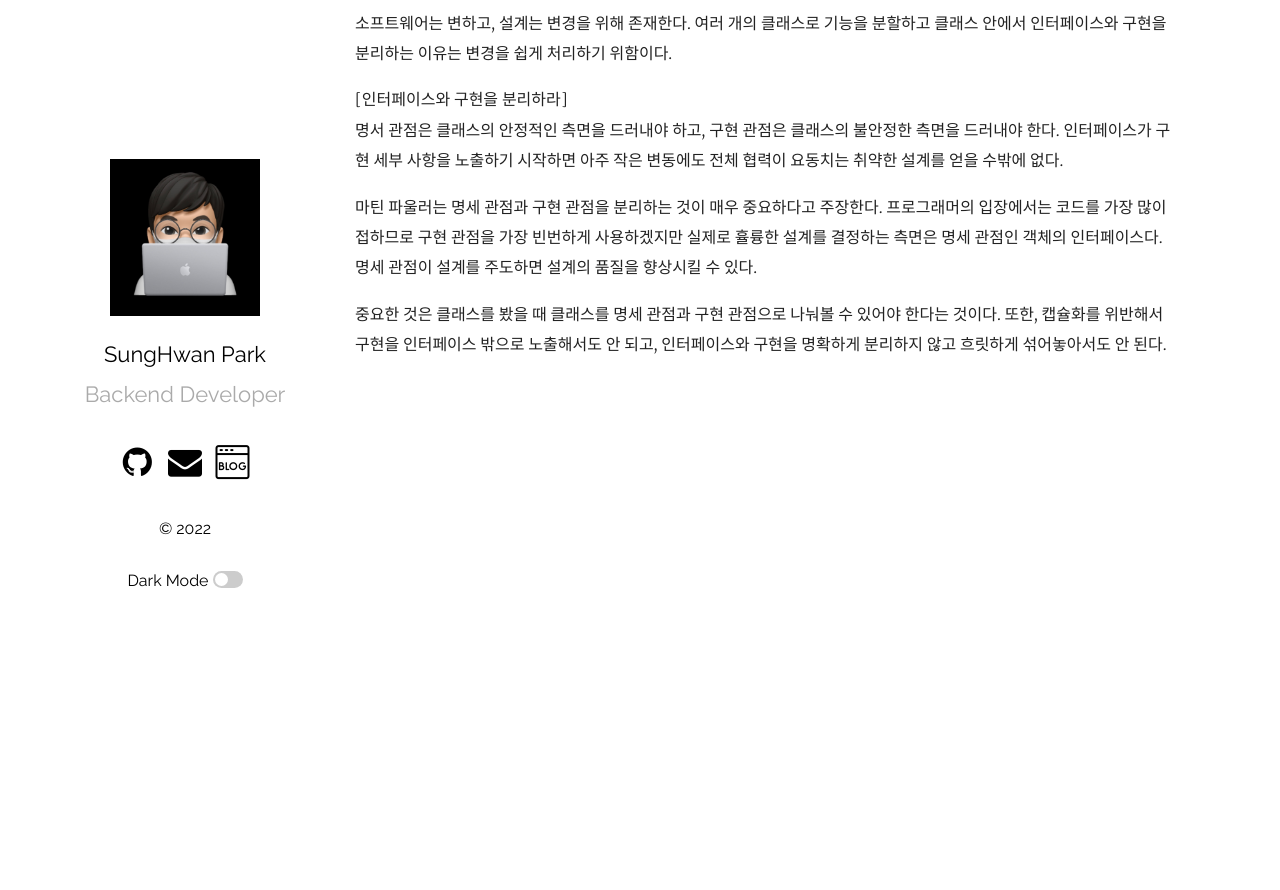
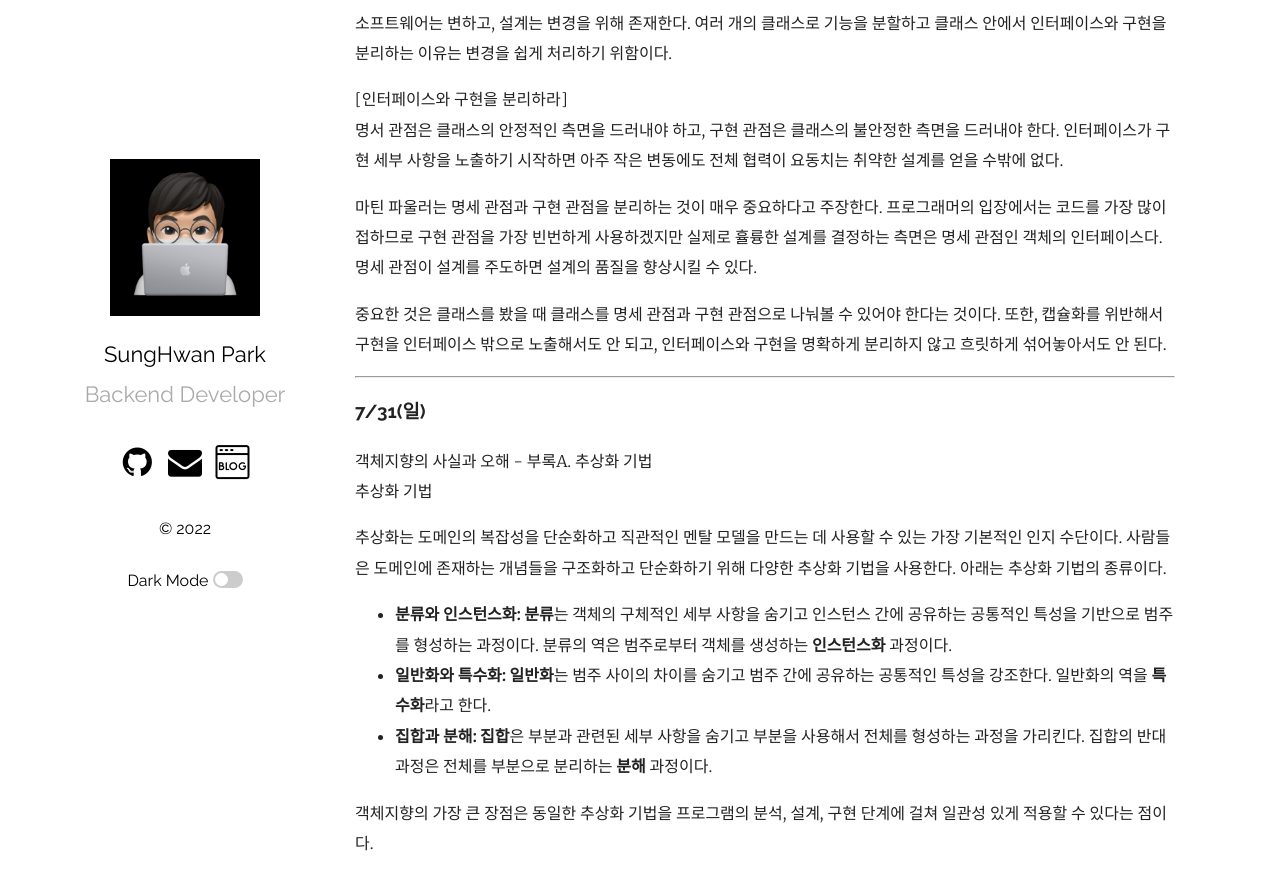
Before and after one commit to mrpark219/TIL, a Jekyll site: the page built from _posts/2022-07-01-7월TIL.markdown, in a window 1280 px wide and 900 px high, scrolled down 36622 px. Shown: the top 890 px of the window. Built offline with Jekyll 4.4.1, drawn with Linux system fonts in a browser that asks for light colours; comment, search, counter and statistics services are not loaded.

Commit message:
feat: 2022-07-31 TIL 추가

```diff
--- a/_posts/2022-07-01-7월TIL.markdown
+++ b/_posts/2022-07-01-7월TIL.markdown
@@ -880,3 +880,18 @@ public class MenuItem {
 마틴 파울러는 명세 관점과 구현 관점을 분리하는 것이 매우 중요하다고 주장한다. 프로그래머의 입장에서는 코드를 가장 많이 접하므로 구현 관점을 가장 빈번하게 사용하겠지만 실제로 휼륭한 설계를 결정하는 측면은 명세 관점인 객체의 인터페이스다. 명세 관점이 설계를 주도하면 설계의 품질을 향상시킬 수 있다.
 
 중요한 것은 클래스를 봤을 때 클래스를 명세 관점과 구현 관점으로 나눠볼 수 있어야 한다는 것이다. 또한, 캡슐화를 위반해서 구현을 인터페이스 밖으로 노출해서도 안 되고, 인터페이스와 구현을 명확하게 분리하지 않고 흐릿하게 섞어놓아서도 안 된다.
+
+---
+
+### 7/31(일)
+
+객체지향의 사실과 오해 - 부록A. 추상화 기법
+추상화 기법
+
+추상화는 도메인의 복잡성을 단순화하고 직관적인 멘탈 모델을 만드는 데 사용할 수 있는 가장 기본적인 인지 수단이다. 사람들은 도메인에 존재하는 개념들을 구조화하고 단순화하기 위해 다양한 추상화 기법을 사용한다. 아래는 추상화 기법의 종류이다.
+
+-   **분류와 인스턴스화: 분류**는 객체의 구체적인 세부 사항을 숨기고 인스턴스 간에 공유하는 공통적인 특성을 기반으로 범주를 형성하는 과정이다. 분류의 역은 범주로부터 객체를 생성하는 **인스턴스화** 과정이다.
+-   **일반화와 특수화: 일반화**는 범주 사이의 차이를 숨기고 범주 간에 공유하는 공통적인 특성을 강조한다. 일반화의 역을 **특수화**라고 한다.
+-   **집합과 분해: 집합**은 부분과 관련된 세부 사항을 숨기고 부분을 사용해서 전체를 형성하는 과정을 가리킨다. 집합의 반대 과정은 전체를 부분으로 분리하는 **분해** 과정이다.
+
+객체지향의 가장 큰 장점은 동일한 추상화 기법을 프로그램의 분석, 설계, 구현 단계에 걸쳐 일관성 있게 적용할 수 있다는 점이다.
```
